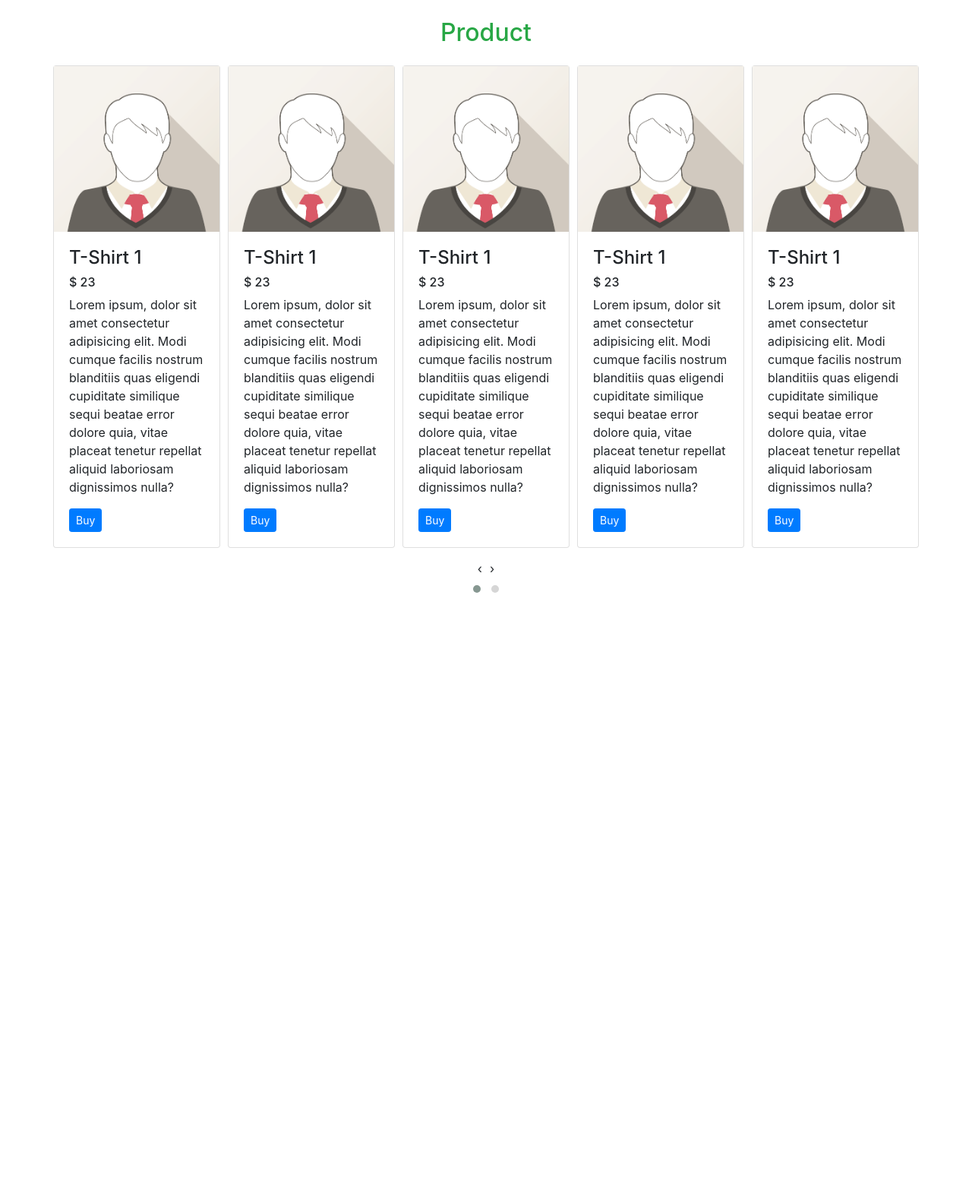
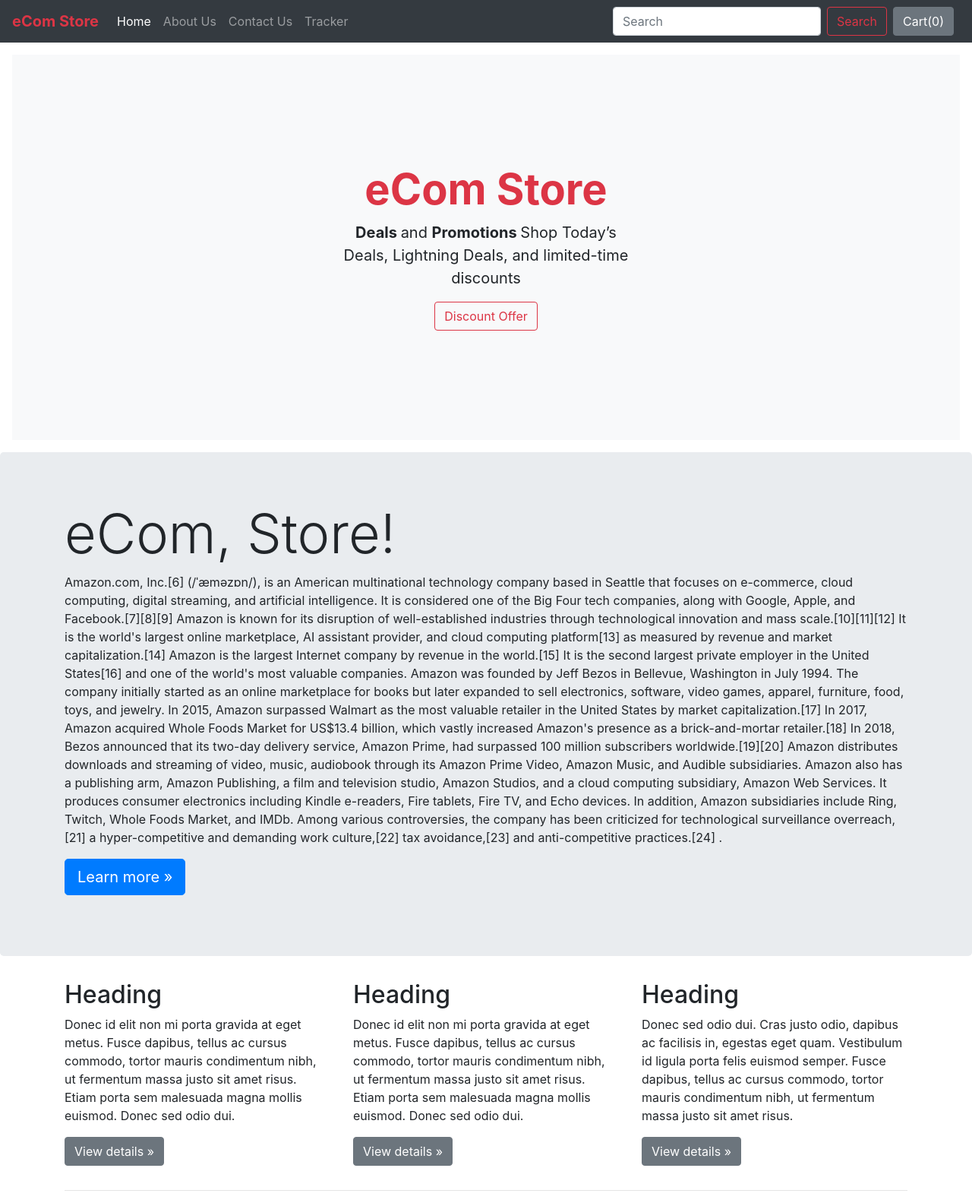
Before and after one commit to JahanzebNawaz/eCommerce-Store, a Django app: page /about/ in a window 1280 px wide. Shown: the whole page at 76% size. Before the commit the page ends 780 px from the top, so only its background shows below. Run offline with Django 3.2, Linux system fonts and the light colour scheme; some libraries are stand-ins or nearby versions.

Commit message:
ecom store

```diff
--- a/eComStore/Store/templates/Store/about.html
+++ b/eComStore/Store/templates/Store/about.html
@@ -1,136 +1,73 @@
+{% extends 'Store/base.html' %}
 {% load static %}
-<!DOCTYPE html>
-<html lang="en">
-<head>
-        <meta charset="UTF-8">
-        <meta name="viewport" content="width=device-width, initial-scale=1.0">
-        <meta http-equiv="X-UA-Compatible" content="ie=edge">
-        <title>eCommerce Store</title>
-        <link rel="stylesheet" href="{% static 'node_modules/bootstrap/dist/css/bootstrap.min.css' %}">
-        <link rel="stylesheet" href="{% static 'node_modules/bootstrap/dist/css/product.css' %}">
+{% block title %} About Us - eCome Store {% endblock title %}
 
-        <link rel="stylesheet" href="{% static 'owl/dist/assets/owl.carousel.css' %}">
-        <link rel="stylesheet" href="{% static 'owl/dist/assets/owl.theme.default.css' %}">
-</head>
-<body>
+{% block content %}
+<main role="main">
 
-        <!-- carousel -->
+                <!-- Main jumbotron for a primary marketing message or call to action -->
+                <div class="jumbotron">
+                  <div class="container">
+                    <h1 class="display-3">eCom, Store!</h1>
+                    <p>Amazon.com, Inc.[6] (/ˈæməzɒn/), is an American multinational technology company based in Seattle that focuses on e-commerce, cloud computing, digital streaming, and artificial intelligence. It is considered one of the Big Four tech companies, along with Google, Apple, and Facebook.[7][8][9]
 
-        <div class="container mt-4">
-                <div class="row">
-                        <div class="col-md-12 text-center text-success">
-                                <h2>Product</h2>
-                        </div>
+                                Amazon is known for its disruption of well-established industries through technological innovation and mass scale.[10][11][12] It is the world's largest online marketplace, AI assistant provider, and cloud computing platform[13] as measured by revenue and market capitalization.[14] Amazon is the largest Internet company by revenue in the world.[15] It is the second largest private employer in the United States[16] and one of the world's most valuable companies.
+
+                                Amazon was founded by Jeff Bezos in Bellevue, Washington in July 1994. The company initially started as an online marketplace for books but later expanded to sell electronics, software, video games, apparel, furniture, food, toys, and jewelry. In 2015, Amazon surpassed Walmart as the most valuable retailer in the United States by market capitalization.[17] In 2017, Amazon acquired Whole Foods Market for US$13.4 billion, which vastly increased Amazon's presence as a brick-and-mortar retailer.[18] In 2018, Bezos announced that its two-day delivery service, Amazon Prime, had surpassed 100 million subscribers worldwide.[19][20]
+
+                                Amazon distributes downloads and streaming of video, music, audiobook through its Amazon Prime Video, Amazon Music, and Audible subsidiaries. Amazon also has a publishing arm, Amazon Publishing, a film and television studio, Amazon Studios, and a cloud computing subsidiary, Amazon Web Services. It produces consumer electronics including Kindle e-readers, Fire tablets, Fire TV, and Echo devices. In addition, Amazon subsidiaries include Ring, Twitch, Whole Foods Market, and IMDb. Among various controversies, the company has been criticized for technological surveillance overreach,[21] a hyper-competitive and demanding work culture,[22] tax avoidance,[23] and anti-competitive practices.[24] .</p>
+                    <p><a class="btn btn-primary btn-lg" href="#" role="button">Learn more &raquo;</a></p>
+                  </div>
                 </div>
-        </div>
 
-        <div class="container mt-3">
-                <div class="row">
-                        <div class="owl-carousel owl-theme">
-                                <div class="item">
-                                        <div class="card">
-                                                <img src="{% static 'images/img.png' %}" alt="...">
-                                                <div class="card-body">
-                                                        <h4>T-Shirt 1</h4>
-                                                        <h6>$ <span>23</span></h6>
-                                                        <p>Lorem ipsum, dolor sit amet consectetur adipisicing elit. Modi cumque facilis nostrum blanditiis quas eligendi cupiditate similique sequi beatae error dolore quia, vitae placeat tenetur repellat aliquid laboriosam dignissimos nulla?</p>
-                                                        <button class="btn btn-sm btn-primary">Buy</button>
-                                                </div>
-                                        </div>
-                                </div>
+                <div class="container">
+                  <!-- Example row of columns -->
+                  <div class="row">
+                    <div class="col-md-4">
+                      <h2>Heading</h2>
+                      <p>Donec id elit non mi porta gravida at eget metus. Fusce dapibus, tellus ac cursus commodo, tortor mauris condimentum nibh, ut fermentum massa justo sit amet risus. Etiam porta sem malesuada magna mollis euismod. Donec sed odio dui. </p>
+                      <p><a class="btn btn-secondary" href="#" role="button">View details &raquo;</a></p>
+                    </div>
+                    <div class="col-md-4">
+                      <h2>Heading</h2>
+                      <p>Donec id elit non mi porta gravida at eget metus. Fusce dapibus, tellus ac cursus commodo, tortor mauris condimentum nibh, ut fermentum massa justo sit amet risus. Etiam porta sem malesuada magna mollis euismod. Donec sed odio dui. </p>
+                      <p><a class="btn btn-secondary" href="#" role="button">View details &raquo;</a></p>
+                    </div>
+                    <div class="col-md-4">
+                      <h2>Heading</h2>
+                      <p>Donec sed odio dui. Cras justo odio, dapibus ac facilisis in, egestas eget quam. Vestibulum id ligula porta felis euismod semper. Fusce dapibus, tellus ac cursus commodo, tortor mauris condimentum nibh, ut fermentum massa justo sit amet risus.</p>
+                      <p><a class="btn btn-secondary" href="#" role="button">View details &raquo;</a></p>
+                    </div>
+                  </div>
 
-<!-- 2 -->
-<div class="item">
-                <div class="card">
-                        <img src="{% static 'images/img.png' %}" alt="...">
-                        <div class="card-body">
-                                <h4>T-Shirt 1</h4>
-                                <h6>$ <span>23</span></h6>
-                                <p>Lorem ipsum, dolor sit amet consectetur adipisicing elit. Modi cumque facilis nostrum blanditiis quas eligendi cupiditate similique sequi beatae error dolore quia, vitae placeat tenetur repellat aliquid laboriosam dignissimos nulla?</p>
-                                <button class="btn btn-sm btn-primary">Buy</button>
-                        </div>
-                </div>
-        </div>
+                  <hr>
+
+                </div> <!-- /container -->
+
+              </main>
+{% endblock %}
 
 
-        <div class="item">
-                        <div class="card">
-                                <img src="{% static 'images/img.png' %}" alt="...">
-                                <div class="card-body">
-                                        <h4>T-Shirt 1</h4>
-                                        <h6>$ <span>23</span></h6>
-                                        <p>Lorem ipsum, dolor sit amet consectetur adipisicing elit. Modi cumque facilis nostrum blanditiis quas eligendi cupiditate similique sequi beatae error dolore quia, vitae placeat tenetur repellat aliquid laboriosam dignissimos nulla?</p>
-                                        <button class="btn btn-sm btn-primary">Buy</button>
-                                </div>
-                        </div>
-                </div>
 
 
-                <div class="item">
-                                <div class="card">
-                                        <img src="{% static 'images/img.png' %}" alt="...">
-                                        <div class="card-body">
-                                                <h4>T-Shirt 1</h4>
-                                                <h6>$ <span>23</span></h6>
-                                                <p>Lorem ipsum, dolor sit amet consectetur adipisicing elit. Modi cumque facilis nostrum blanditiis quas eligendi cupiditate similique sequi beatae error dolore quia, vitae placeat tenetur repellat aliquid laboriosam dignissimos nulla?</p>
-                                                <button class="btn btn-sm btn-primary">Buy</button>
-                                        </div>
-                                </div>
-                        </div>
-
-                        <div class="item">
-                                        <div class="card">
-                                                <img src="{% static 'images/img.png' %}" alt="...">
-                                                <div class="card-body">
-                                                        <h4>T-Shirt 1</h4>
-                                                        <h6>$ <span>23</span></h6>
-                                                        <p>Lorem ipsum, dolor sit amet consectetur adipisicing elit. Modi cumque facilis nostrum blanditiis quas eligendi cupiditate similique sequi beatae error dolore quia, vitae placeat tenetur repellat aliquid laboriosam dignissimos nulla?</p>
-                                                        <button class="btn btn-sm btn-primary">Buy</button>
-                                                </div>
-                                        </div>
-                                </div>
-                                <div class="item">
-                                                <div class="card">
-                                                        <img src="{% static 'images/img.png' %}" alt="...">
-                                                        <div class="card-body">
-                                                                <h4>T-Shirt 1</h4>
-                                                                <h6>$ <span>23</span></h6>
-                                                                <p>Lorem ipsum, dolor sit amet consectetur adipisicing elit. Modi cumque facilis nostrum blanditiis quas eligendi cupiditate similique sequi beatae error dolore quia, vitae placeat tenetur repellat aliquid laboriosam dignissimos nulla?</p>
-                                                                <button class="btn btn-sm btn-primary">Buy</button>
-                                                        </div>
-                                                </div>
-                                        </div>
-
-                        </div>
-                </div>
-        </div>
 
 
-        <!-- end -->
 
-        <!-- bootstrap js jquery popper -->
-        <script src="{% static 'node_modules/jquery/dist/jquery.min.js' %}"></script>
-        <script src="{% static 'node_modules/popper.js/dist/popper.min.js' %}" ></script>
-        <script src="{% static 'node_modules/bootstrap/dist/js/bootstrap.min.js' %}" ></script>
-        <script src="{% static 'owl/dist/owl.carousel.js' %}"></script>
 
-        <script>
-                        $('.owl-carousel').owlCarousel({
-                                loop:true,
-                                margin:10,
-                                nav:true,
-                                responsive:{
-                                    0:{
-                                        items:1
-                                    },
-                                    600:{
-                                        items:3
-                                    },
-                                    1000:{
-                                        items:5
-                                    }
-                                }
-                            })
-        </script>
-</body>
-</html>
+
+
+
+
+
+
+
+
+
+
+
+
+
+
+
+
+a
--- a/eComStore/Store/templates/Store/base.html
+++ b/eComStore/Store/templates/Store/base.html
@@ -14,7 +14,7 @@
 </head>
 <body>
         <nav class="navbar navbar-expand-lg navbar-dark bg-dark sticky-top">
-                <a class="navbar-brand" href="#">eCom Store</a>
+                <a class="navbar-brand text-danger font-weight-bold" href="/">eCom Store</a>
                 <button class="navbar-toggler" type="button" data-toggle="collapse" data-target="#navbarSupportedContent" aria-controls="navbarSupportedContent" aria-expanded="false" aria-label="Toggle navigation">
                         <span class="navbar-toggler-icon"></span>
                 </button>
@@ -22,38 +22,39 @@
         <div class="collapse navbar-collapse" id="navbarSupportedContent">
                 <ul class="navbar-nav mr-auto">
                 <li class="nav-item active">
-                <a class="nav-link" href="#">Home <span class="sr-only">(current)</span></a>
+                <a class="nav-link" href="/">Home <span class="sr-only">(current)</span></a>
                 </li>
                 <li class="nav-item">
-                <a class="nav-link" href="#">Link</a>
-                </li>
-                <li class="nav-item dropdown">
-                <a class="nav-link dropdown-toggle" href="#" id="navbarDropdown" role="button" data-toggle="dropdown" aria-haspopup="true" aria-expanded="false">
-                Dropdown
-                </a>
-                <div class="dropdown-menu" aria-labelledby="navbarDropdown">
-                <a class="dropdown-item" href="#">Action</a>
-                <a class="dropdown-item" href="#">Another action</a>
-                <div class="dropdown-divider"></div>
-                <a class="dropdown-item" href="#">Something else here</a>
-                </div>
+                <a class="nav-link" href="/about">About Us</a>
                 </li>
                 <li class="nav-item">
-                <a class="nav-link disabled" href="#" tabindex="-1" aria-disabled="true">Disabled</a>
+                <a class="nav-link" href="/contact">Contact Us</a>
                 </li>
+                <li class="nav-item">
+                <a class="nav-link" href="/tracker">Tracker</a>
+                </li>
+
+
                 </ul>
                 <form class="form-inline my-2 my-lg-0">
                 <input class="form-control mr-sm-2" type="search" placeholder="Search" aria-label="Search">
-                <button class="btn btn-outline-success my-2 my-sm-0" type="submit">Search</button>
+                <button class="btn btn-outline-danger my-2 my-sm-0" type="submit">Search</button>
                 </form>
+                <button type="button" class="btn btn-secondary mx-2" id="popcart" data-container="body" data-html="true" data-toggle="popover" data-placement="bottom" data-content="Vivamus
+                sagittis lacus vel augue laoreet rutrum faucibus.">
+                        Cart(<span id="cart">0</span>)
+                </button>
+
+
         </div>
         </nav>
 
         <div class="position-relative overflow-hidden p-3 p-md-5 m-md-3 text-center bg-light">
                 <div class="col-md-5 p-lg-5 mx-auto my-5">
                           <h1 class="display-4 font-weight-bold text-danger ">eCom Store</h1>
-                          <p class="lead font-weight-normal">And an even wittier subheading to boot. Jumpstart your marketing efforts with this example based on Apple’s marketing pages.</p>
-                          <a class="btn btn-outline-danger" href="#">Coming soon</a>
+                          <p class="lead font-weight-normal"> <b>Deals </b> and <b> Promotions </b>
+                                        Shop Today’s Deals, Lightning Deals, and limited-time discounts</p>
+                          <a class="btn btn-outline-danger" href="/">Discount Offer</a>
                 </div>
                 <div class="product-device shadow-sm d-none d-md-block"></div>
                 <div class="product-device product-device-2 shadow-sm d-none d-md-block"></div>
@@ -65,7 +66,8 @@
 
         <!-- bootstrap js jquery popper -->
         <script src="{% static 'node_modules/jquery/dist/jquery.min.js' %}"></script>
-        <script src="{% static 'node_modules/popper.js/dist/popper.min.js' %}" ></script>
+        <!-- <script src="{% static 'node_modules/popper.js/dist/popper.min.js' %}" ></script> -->
+        <script src="https://cdn.jsdelivr.net/npm/popper.js@1.16.0/dist/umd/popper.min.js" integrity="sha384-Q6E9RHvbIyZFJoft+2mJbHaEWldlvI9IOYy5n3zV9zzTtmI3UksdQRVvoxMfooAo" crossorigin="anonymous"></script>
         <script src="{% static 'node_modules/bootstrap/dist/js/bootstrap.min.js' %}" ></script>
         <script src="{% static 'owl/dist/owl.carousel.js' %}"></script>
 
@@ -86,6 +88,31 @@
                                     }
                                 }
                             })
+
+
+
+
+                            if(localStorage.getItem('cart') == null){
+                                    var cart = {};
+                            } else {
+                                    cart = JSON.parse(localStorage.getItem('cart'))
+                                    document.getElementById('cart').innerHTML = Object.keys(cart).length;
+                            }
+
+                            $('.cart').click(function(){
+                                    var idstr = this.id.toString();
+                                    if (cart[idstr] != undefined){
+                                            cart[idstr] = cart[idstr] +1;
+                                    } else {
+                                            cart[idstr] = 1;
+                                    }
+                                    console.log(cart)
+                                    localStorage.setItem('cart', JSON.stringify(cart));
+
+                            });
+
+                            $('#popcart').popover();
+                            document.getElementById("popcart").setAttribute('data-content', '<p>Cart Products</p>');
         </script>
 </body>
 </html>
--- a/eComStore/Store/urls.py
+++ b/eComStore/Store/urls.py
@@ -8,6 +8,6 @@ urlpatterns = [
     path('contact', views.contact, name='contact'),
     path('tracker', views.tracker, name='tracker'),
     path('search/', views.search, name='search'),
-    path('product/', views.product, name='product'),
+    path('product/<int:g_id>', views.product, name='product'),
     path('checkout/', views.checkout, name='checkout'),
 ]
--- a/eComStore/Store/views.py
+++ b/eComStore/Store/views.py
@@ -8,10 +8,7 @@ from math import ceil
 def index(request):
         url = 'Store/index.html'
         products = Product.objects.all()
-        # n = len(products)
-        # no_slides = n//4 + ceil((n/4)-(n//4))
 
-        # all_products = [[products, range(1, no_slides), no_slides], [products, range(1, no_slides), no_slides]]
 
         all_products = []
         catprods = Product.objects.values('product_category', 'id')
@@ -33,20 +30,27 @@ def about(request):
 
 
 def contact(request):
-        return HttpResponse("Contact Page")
-
+        url = 'Store/contact.html'
+        return render(request, url)
 
 def tracker(request):
-        return HttpResponse("tracker Page")
+        url = 'Store/tracker.html'
+        return render(request, url)
 
 
 def search(request):
-        return HttpResponse("search Page")
+        url = 'Store/search.html'
+        return render(request, url)
 
 
-def product(request):
-        return HttpResponse("product Page")
+def product(request, g_id):
+        ''' fetch product using the id'''
+        product = Product.objects.filter(id=g_id)
+
+        url = 'Store/productview.html'
+        return render(request, url, {'product': product[0]})
 
 
 def checkout(request):
-        return HttpResponse("checkout Page")
+        url = 'Store/about.html'
+        return render(request, url)
```
Also changed, not shown: eComStore/Store/templates/Store/contact.html (added, +33 -0 lines), eComStore/Store/templates/Store/index.html (+8 -2 lines), eComStore/Store/templates/Store/productview.html (added, +54 -0 lines), eComStore/Store/templates/Store/search.html (added, +32 -0 lines), eComStore/Store/templates/Store/tracker.html (added, +33 -0 lines).
